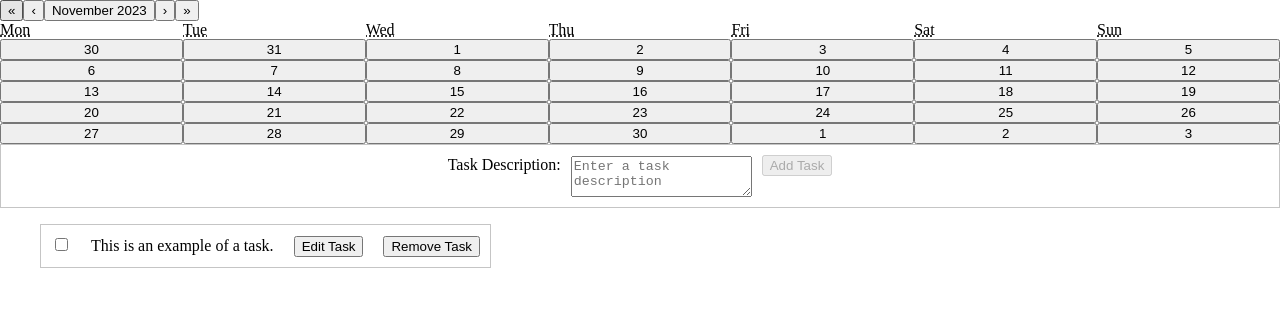
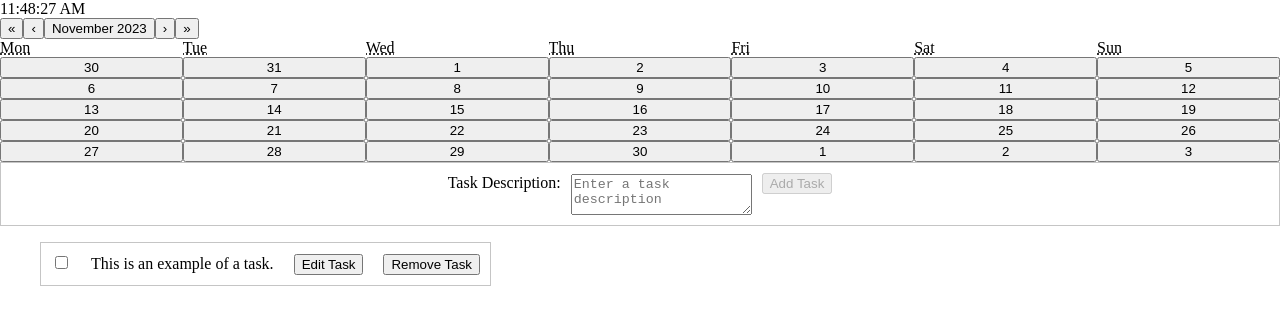
Before and after one commit to tjvans/react-todo, a React app: page / in a window 1280 px wide. Shown: the top 314 px of the page. Built offline with nearby package versions, Linux system fonts and the light colour scheme; the HTML template or start-up script is replaced by a standard one.

Commit message:
rename selectdate to timedate, add time, and rename component status states

```diff
--- a/src/App.jsx
+++ b/src/App.jsx
@@ -1,7 +1,7 @@
 import { useReducer } from "react";
 import AddTask from "./components/AddTask";
 import TaskList from "./components/TaskList";
-import { SelectDate } from "./components/SelectDate";
+import TimeDate from "./components/TimeDate";
 import Mock from "./storybook/Mock";
 import { initialState, taskReducer } from "./reducer/taskReducer";
 import "./css/App.css";
@@ -40,7 +40,7 @@ function App() {
       {showMock && <Mock />}
       {!showMock && (
         <>
-          <SelectDate />
+          <TimeDate />
           <AddTask onAddTask={handleAddTask} />
           <TaskList
             tasks={tasks}
--- a/src/components/AddTask.jsx
+++ b/src/components/AddTask.jsx
@@ -1,24 +1,24 @@
 import { useState } from "react";
 
 export default function AddTask({ onAddTask }) {
+  const [status, setStatus] = useState("empty");
   const [descriptionText, setDescriptionText] = useState("");
-  const [inputStatus, setInputStatus] = useState("empty");
 
   function handleChange(e) {
     setDescriptionText(e.target.value);
-    e.target.value ? setInputStatus("editing") : setInputStatus("empty");
+    e.target.value ? setStatus("editing") : setStatus("empty");
   }
 
   function handleClick() {
-    setInputStatus("saving");
+    setStatus("saving");
     onAddTask(descriptionText);
     setDescriptionText("");
-    setInputStatus("empty");
+    setStatus("empty");
   }
 
   return (
     <div className="addtask-container">
-      {inputStatus !== "saving" && (
+      {status !== "saving" && (
         <>
           <label>
             Task Description:
@@ -27,18 +27,18 @@ export default function AddTask({ onAddTask }) {
               value={descriptionText}
               onChange={handleChange}
               placeholder={"Enter a task description"}
-              disabled={inputStatus === "saving"}
+              disabled={status === "saving"}
             />
           </label>
           <button
             onClick={handleClick}
-            disabled={inputStatus === "empty" || inputStatus === "saving"}
+            disabled={status === "empty" || status === "saving"}
           >
             Add Task
           </button>
         </>
       )}
-      {inputStatus === "saving" && <div id="saving">Saving</div>}
+      {status === "saving" && <div id="saving">Saving</div>}
     </div>
   );
 }
--- a/src/components/SelectDate.jsx
+++ /dev/null
@@ -1,12 +0,0 @@
-import { useState } from "react";
-import Calendar from "react-calendar";
-
-export function SelectDate() {
-  const [value, onChange] = useState(new Date());
-
-  return (
-    <div className="selectdate-container">
-      <Calendar onChange={onChange} value={value} />
-    </div>
-  );
-}
--- a/src/components/Task.jsx
+++ b/src/components/Task.jsx
@@ -1,10 +1,10 @@
 import { useState } from "react";
 
 export default function Task({ task, onChange, onDelete }) {
-  const [taskStatus, setTaskStatus] = useState("saved");
+  const [status, setStatus] = useState("saved");
   let taskContent;
 
-  if (taskStatus === "editing") {
+  if (status === "editing") {
     taskContent = (
       <>
         <textarea
@@ -17,8 +17,8 @@ export default function Task({ task, onChange, onDelete }) {
           }}
         />
         <button
-          onClick={() => setTaskStatus("saved")}
-          disabled={taskStatus === "empty"}
+          onClick={() => setStatus("saved")}
+          disabled={status === "empty"}
         >
           Save
         </button>
@@ -28,7 +28,7 @@ export default function Task({ task, onChange, onDelete }) {
     taskContent = (
       <>
         {task.description}
-        <button onClick={() => setTaskStatus("editing")}>Edit Task</button>
+        <button onClick={() => setStatus("editing")}>Edit Task</button>
       </>
     );
   }
--- /dev/null
+++ b/src/components/TimeDate.jsx
@@ -0,0 +1,26 @@
+import { useEffect, useState } from "react";
+import Calendar from "react-calendar";
+
+export default function TimeDate() {
+  const [status, setStatus] = useState("display")
+    const [selectedDate, setSelectedDate] = useState(new Date());
+  const [time, setTime] = useState(() => new Date())
+
+    function useTime () {
+        useEffect(() => {
+            const id = setInterval(() => {
+                setTime(new Date())
+                }, 1000)
+            return () => clearInterval(id)
+        }, [])
+        return time;
+    }
+    const currentTime = useTime()
+
+  return (
+    <div className="selectdate-container">
+       {time.toLocaleTimeString()}
+      <Calendar onChange={setSelectedDate} value={selectedDate} />
+    </div>
+  );
+}
```
